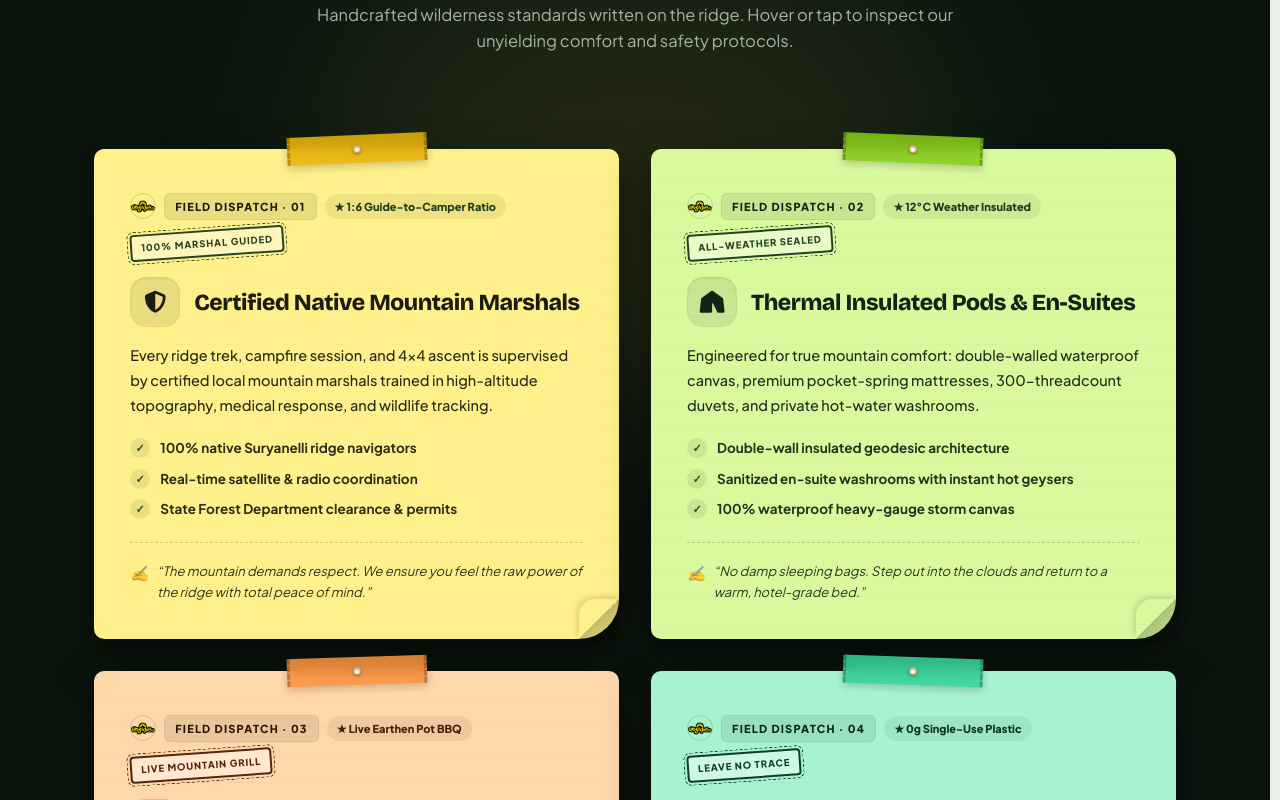
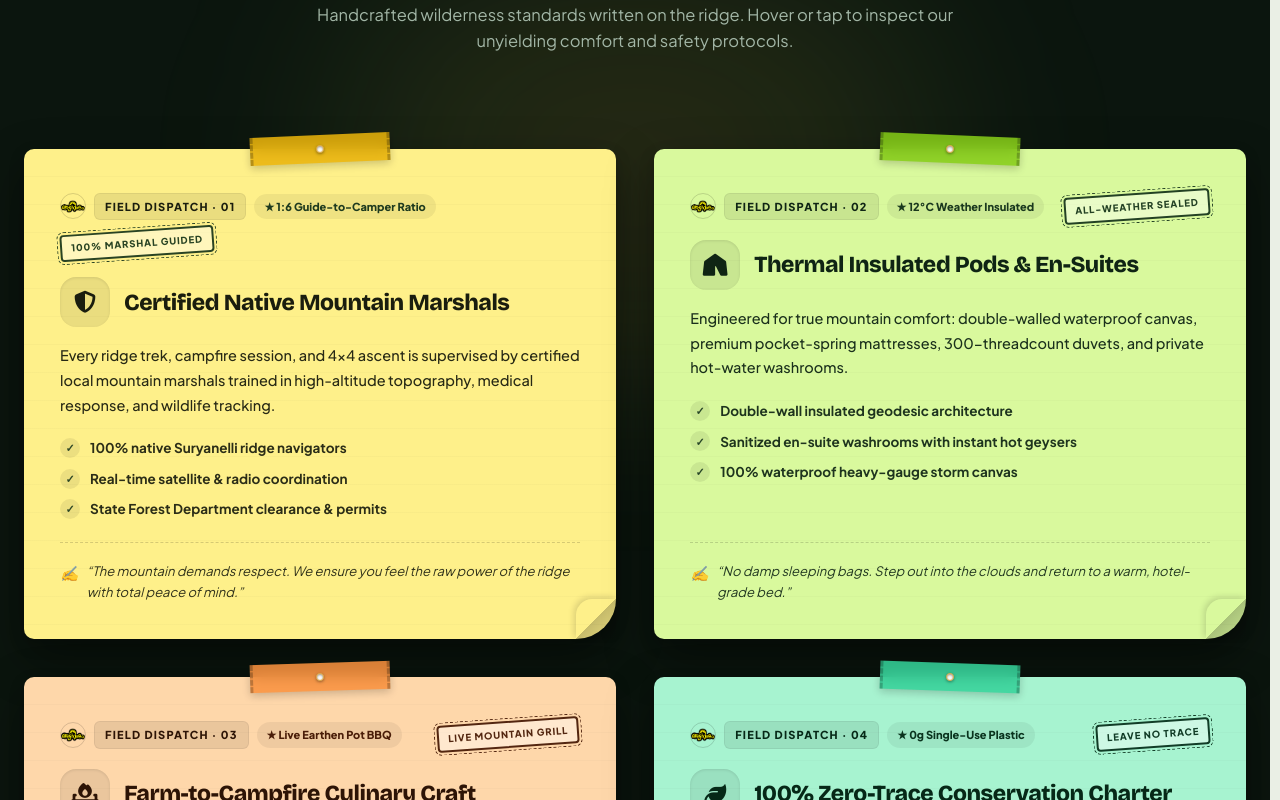
Before and after one commit to AmanTShekar/aanandham.go, a Next.js app: page /about in a window 1280 px wide. Shown: the part 3200-4000 px from the top of the page. Built offline with nearby package versions, Linux system fonts and the light colour scheme.

Commit message:
style: harmonize container widths to 1340px across 1440p and compact displays with proportional gutter balance

```diff
--- a/src/app/about/page.jsx
+++ b/src/app/about/page.jsx
@@ -882,7 +882,7 @@ export default function AboutPage() {
                         filter: 'blur(80px)'
                     }} />
 
-                    <div style={{ maxWidth: '1280px', margin: '0 auto', position: 'relative', zIndex: 2 }}>
+                    <div style={{ width: '100%', maxWidth: 'min(100%, 1340px)', margin: '0 auto', position: 'relative', zIndex: 2, boxSizing: 'border-box' }}>
 
                         <div style={{ textAlign: 'center', marginBottom: '74px' }}>
                             <div style={{
--- a/src/app/contact/page.jsx
+++ b/src/app/contact/page.jsx
@@ -977,7 +977,7 @@ export default function ContactPage() {
                         color: '#FFFFFF'
                     }}
                 >
-                    <div style={{ maxWidth: '1240px', margin: '0 auto' }}>
+                    <div style={{ width: '100%', maxWidth: 'min(100%, 1380px)', margin: '0 auto', boxSizing: 'border-box' }}>
                         <div style={{ textAlign: 'center', marginBottom: '56px' }}>
                             <div className="star-badge" style={{ margin: '0 auto 16px' }}>
                                 <span className="star-icon">★</span> ROUTE INTELLIGENCE
--- a/src/app/globals.css
+++ b/src/app/globals.css
@@ -58,11 +58,11 @@ body::-webkit-scrollbar-thumb:active,
 .pillars-sticky-grid {
   display: grid;
   grid-template-columns: repeat(2, minmax(0, 1fr));
-  gap: 32px;
+  gap: clamp(24px, 3vw, 40px);
   justify-content: center;
   align-items: stretch;
   width: 100%;
-  max-width: min(100%, 1160px);
+  max-width: min(100%, 1320px);
   margin: 0 auto;
   box-sizing: border-box;
 }
@@ -71,7 +71,7 @@ body::-webkit-scrollbar-thumb:active,
   .pillars-sticky-grid {
     grid-template-columns: minmax(0, 1fr);
     gap: 36px;
-    max-width: 580px;
+    max-width: 640px;
   }
 }
 
--- a/src/components/Footer.jsx
+++ b/src/components/Footer.jsx
@@ -24,7 +24,7 @@ export default function Footer() {
                 filter: 'blur(50px)'
             }} />
 
-            <div style={{ width: '100%', maxWidth: 'min(100%, 1240px)', margin: '0 auto', position: 'relative', zIndex: 2, boxSizing: 'border-box' }}>
+            <div style={{ width: '100%', maxWidth: 'min(100%, 1340px)', margin: '0 auto', position: 'relative', zIndex: 2, boxSizing: 'border-box' }}>
 
                 <div className="footer-columns-grid">
 
```
